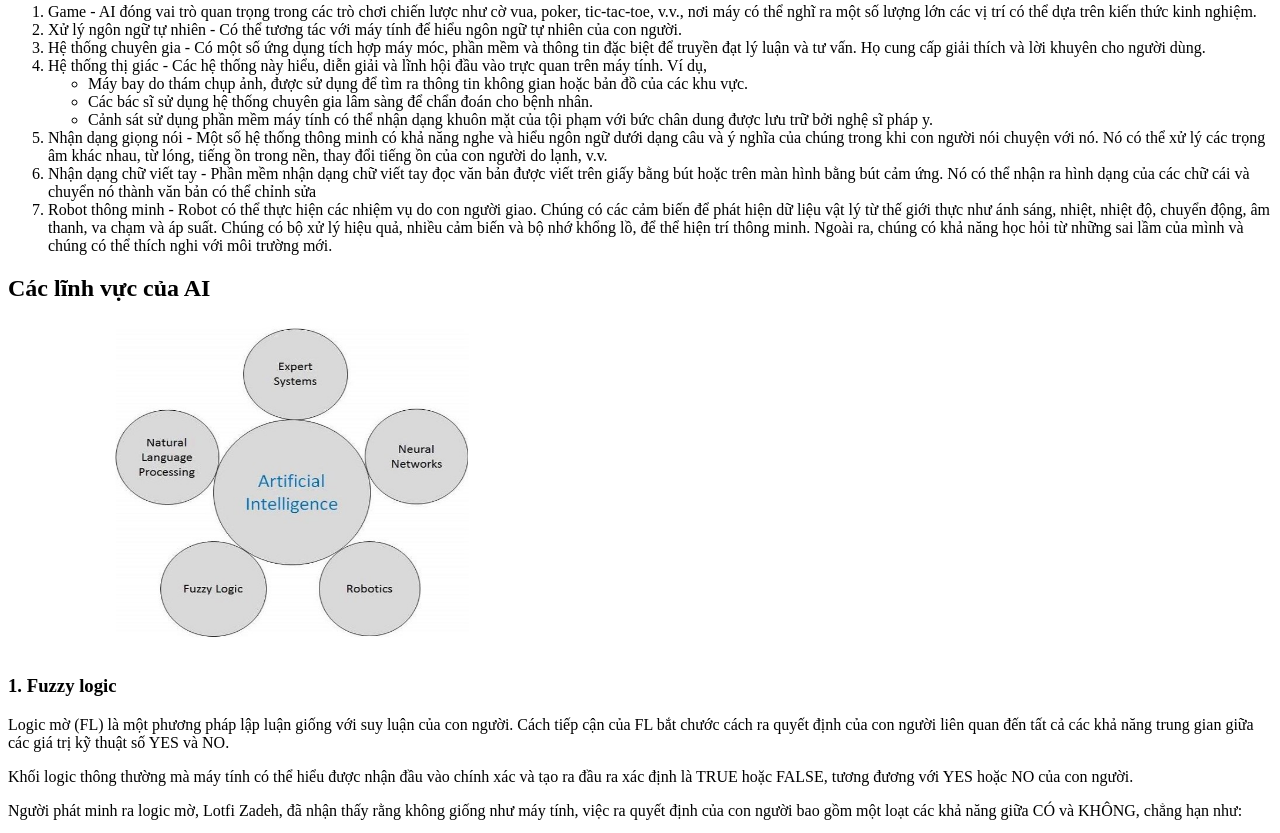
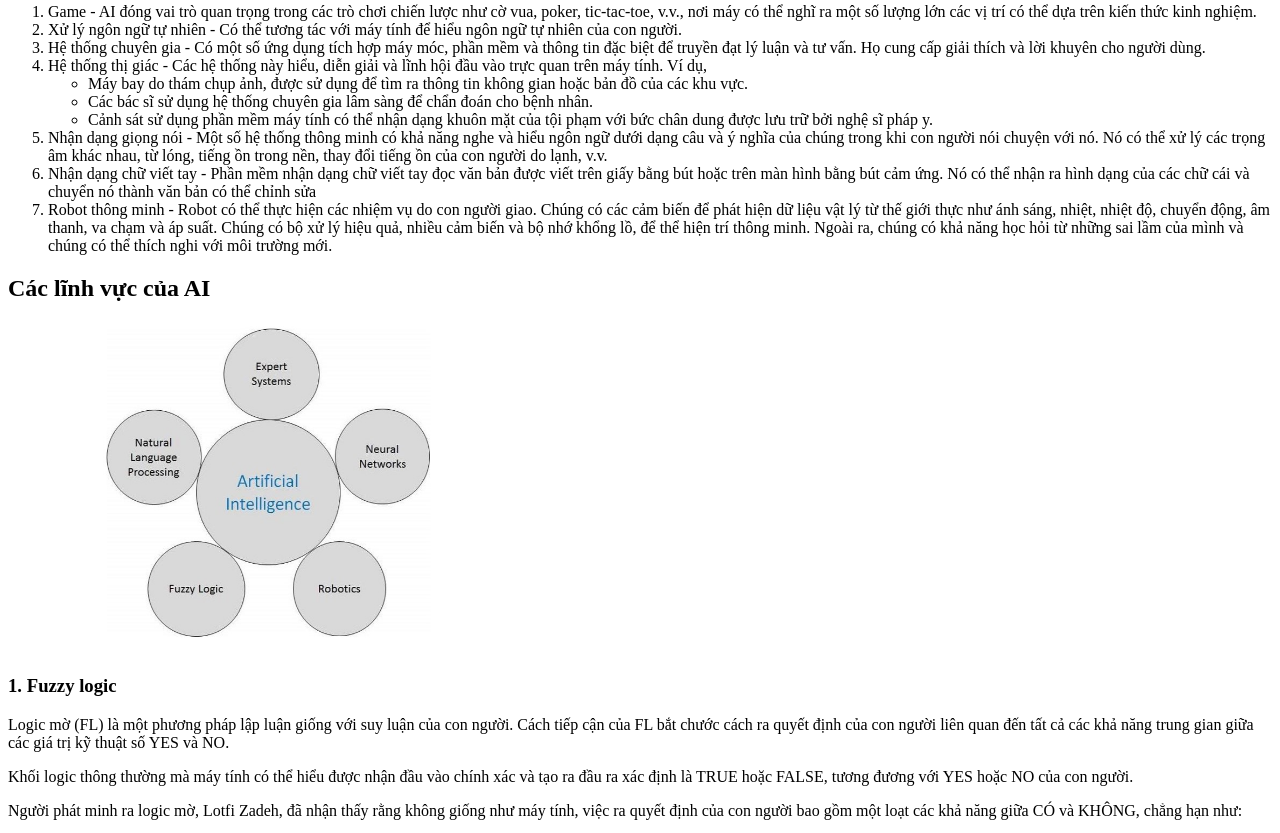
Before and after one commit to hoailuong123/Sgroup-learning, a plain HTML site: page Day1 Basic HTML/25,26-11-2022.html in a window 1280 px wide. Shown: the part 549-1382 px from the top of the page. Drawn offline with Linux system fonts and the light colour scheme.

Commit message:
Deadline 26/11/2022

```diff
--- a/Day1 Basic HTML/25,26-11-2022.html
+++ b/Day1 Basic HTML/25,26-11-2022.html
@@ -104,7 +104,7 @@
       </li>
     </ol>
     <h2>Các lĩnh vực của AI</h2>
-    <img src="lv.jpg" width="600" height="330" alt="Lĩnh vực của AI" />
+    <img src="lv.jpg" width="550" height="330" alt="Lĩnh vực của AI" />
     <h3>1. Fuzzy logic</h3>
     <p>
       Logic mờ (FL) là một phương pháp lập luận giống với suy luận của con
```
